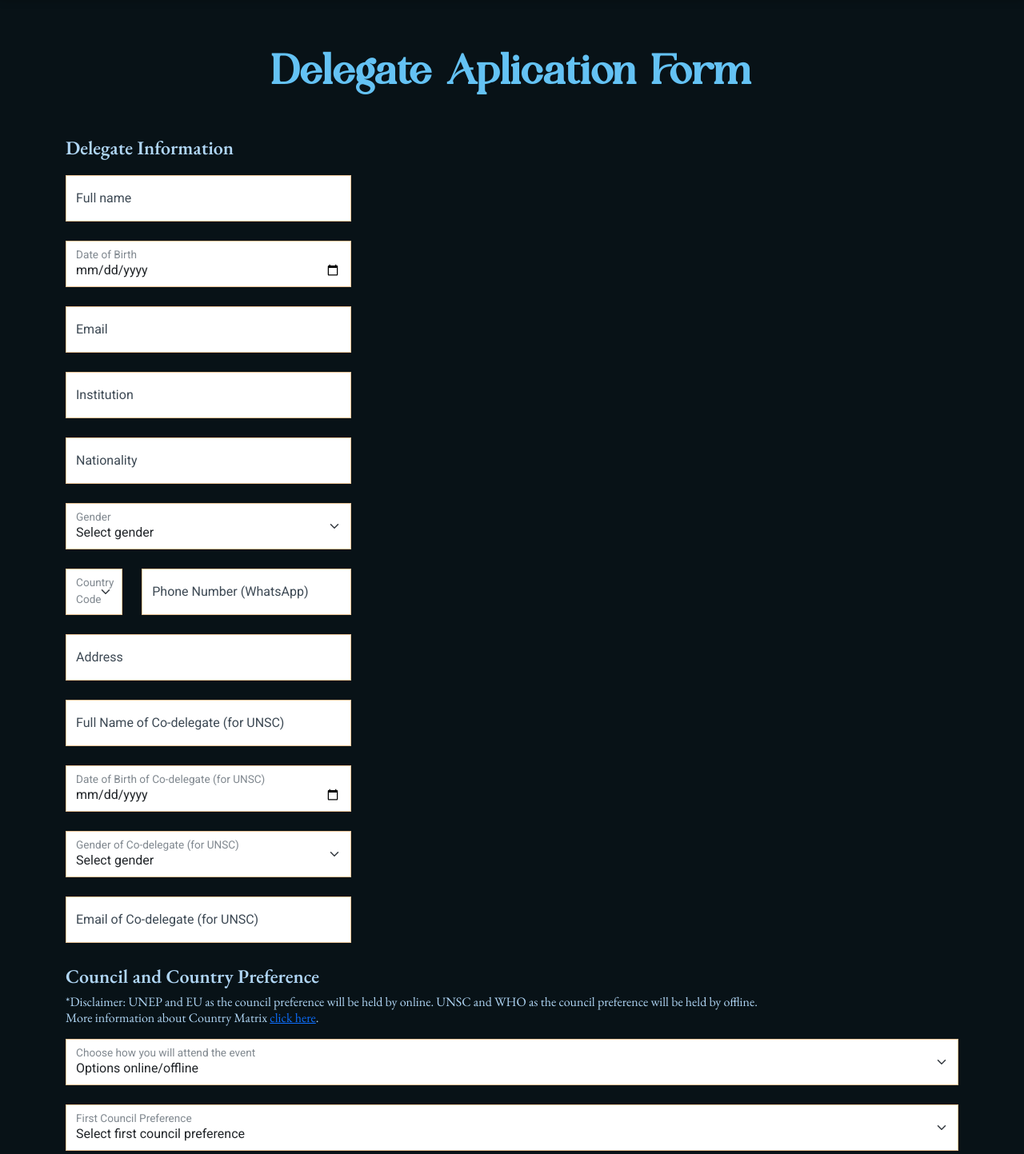
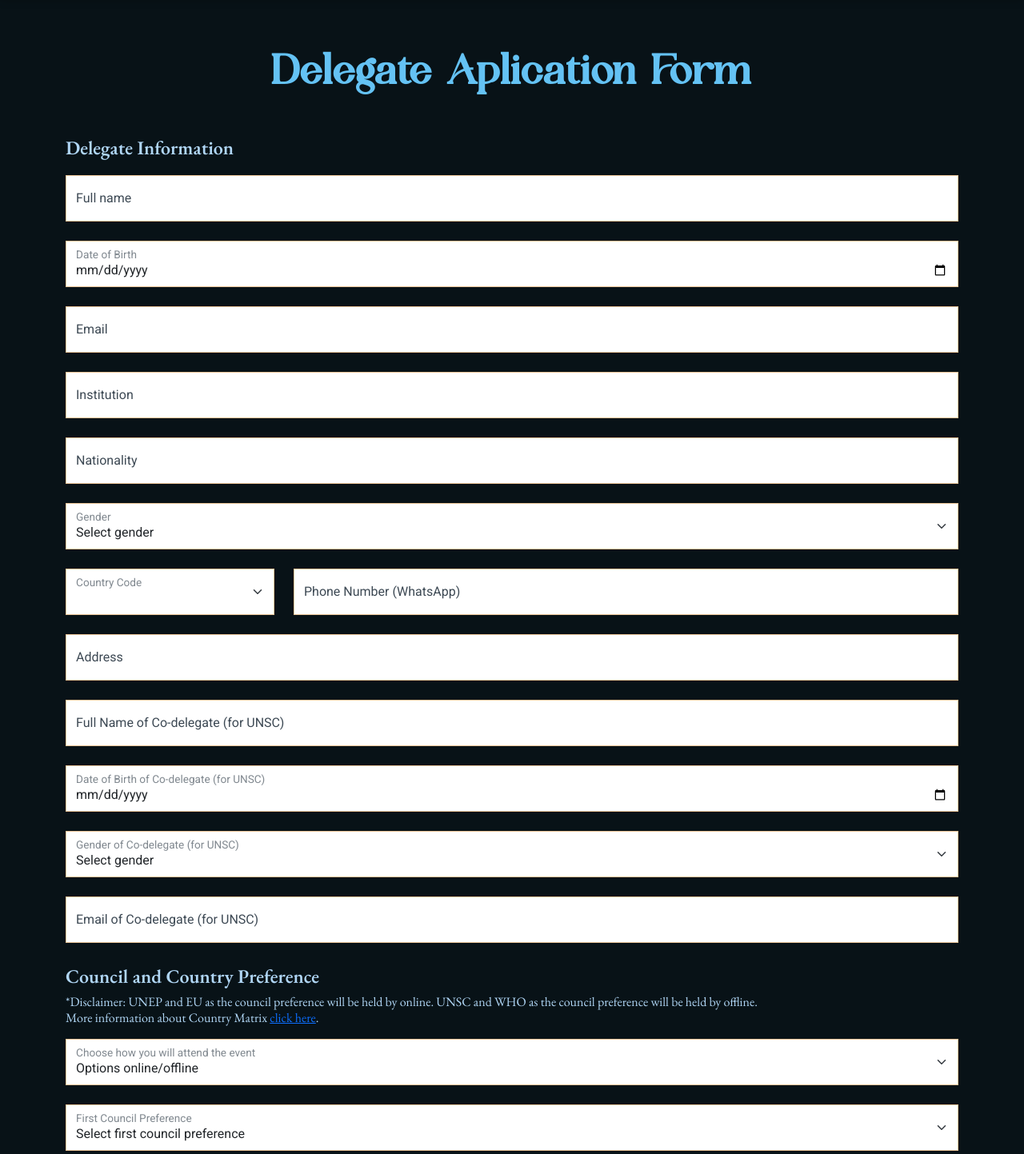
Before and after one commit to NoFall887/jagomun-2022, a PHP site: page /register.php in a window 1280 px wide. Shown: the part 75-1518 px from the top of the page at 80% size. Run offline with PHP 8.4, Linux system fonts and the light colour scheme; some libraries are stand-ins or nearby versions.

Commit message:
fix form layout

```diff
--- a/css/form.css
+++ b/css/form.css
@@ -1,5 +1,9 @@
 form {
   text-align: left;
+}
+
+fieldset {
+  width: 100%;
 }
 
 input,textarea,select{
--- a/css/store.css
+++ b/css/store.css
@@ -125,14 +125,6 @@ h4 {
   padding: 0 20px;
   color: #ffffff;
   overflow: hidden;
-}
-
-fieldset,
-label {
-  margin: 0;
-  padding: 0;
-  display: inline-block;
-  vertical-align: middle;
 }
 
 .book-see {
--- a/js/index.js
+++ b/js/index.js
@@ -1,7 +1,6 @@
 // NAVBAR SHOW / HIDE
 var prevScrollpos = window.pageYOffset;
 window.onscroll = function () {
-  console.log(window.scrollY);
   var currentScrollPos = window.pageYOffset;
   if (prevScrollpos >= currentScrollPos) {
     document.getElementById("navbar").style.top = "0";
```
